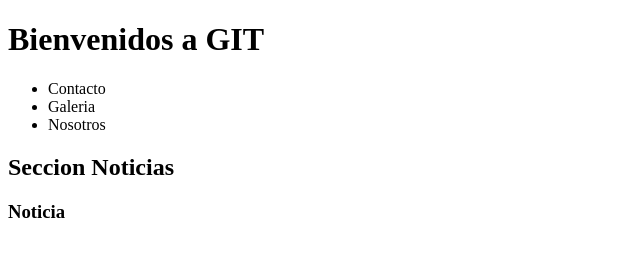
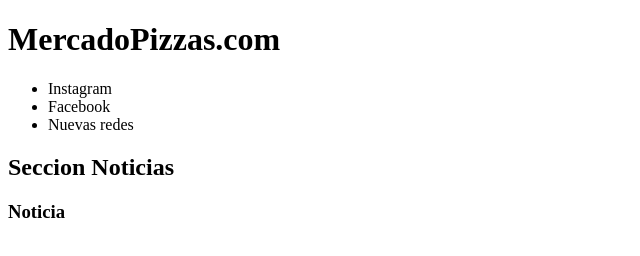
Before and after one commit to DannyVite/proyecto-git-44330, a plain HTML site: page index.html in a window 1280 px wide. Shown: the whole page, without its empty margins (0-640 px from the left). Drawn offline with Linux system fonts and the light colour scheme.

```diff
--- a/index.html
+++ b/index.html
@@ -8,12 +8,12 @@
 </head>
 <body>
     <header>
-    <h1>Bienvenidos a GIT</h1>
+    <h1>MercadoPizzas.com</h1>
     <nav>
         <ul>
-            <li>Contacto</li>
-            <li>Galeria</li>
-            <li>Nosotros</li>
+            <li>Instagram</li>
+            <li>Facebook</li>
+            <li>Nuevas redes</li>
         </ul>
     </nav>
 </header>
```
